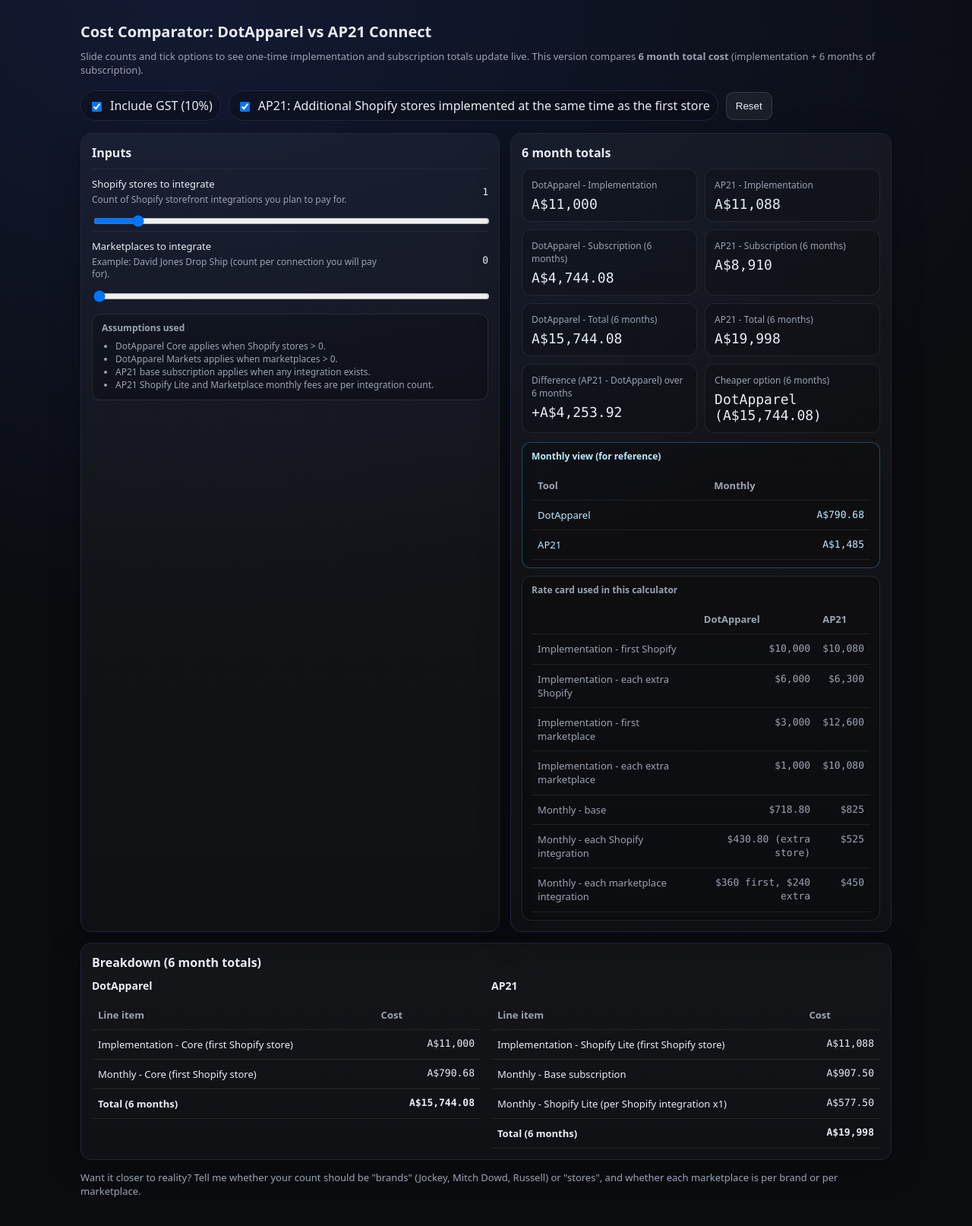
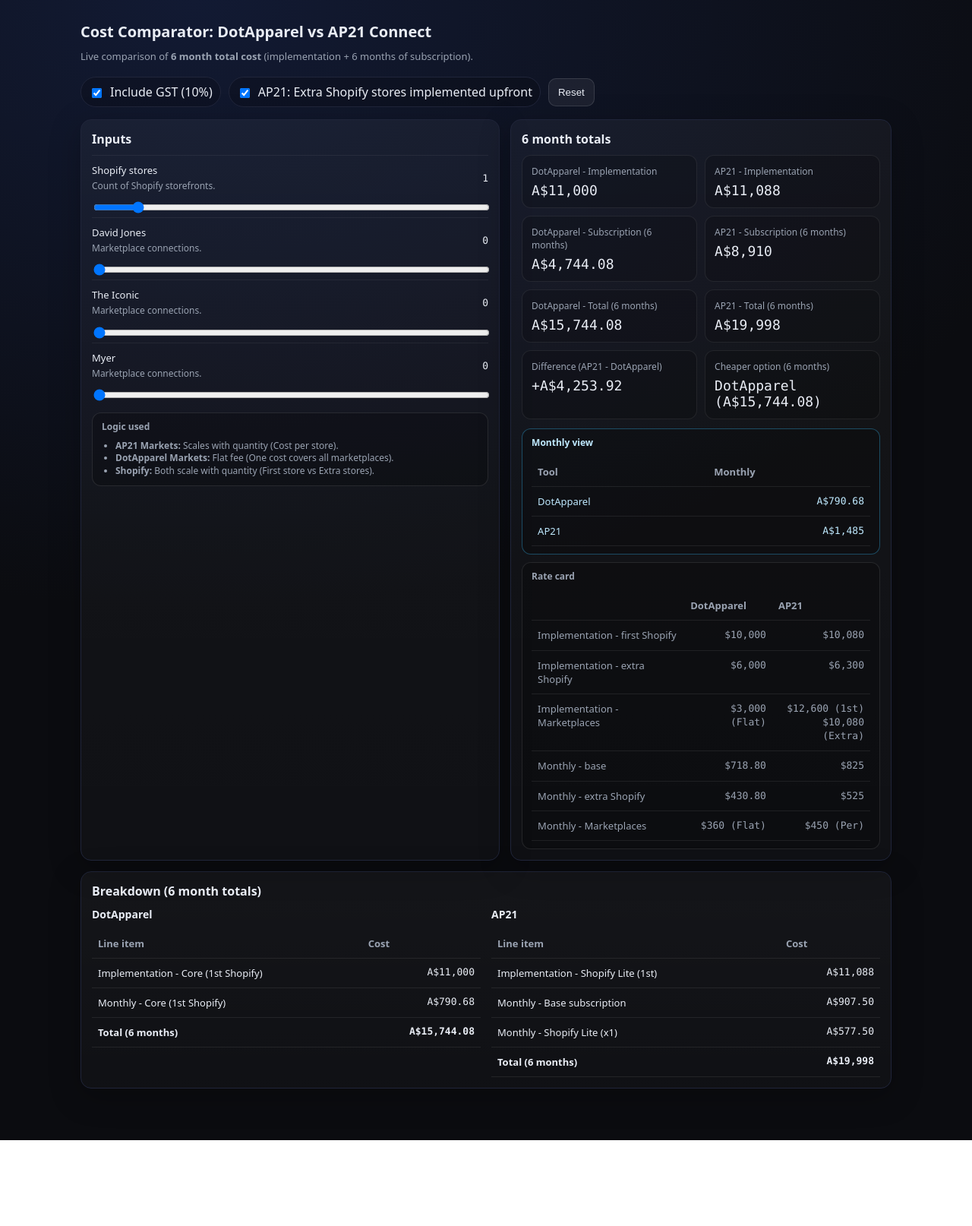
Before and after one commit to NotSuchABigMac/DA-vs-Conn, a plain HTML site: page index.html in a window 1280 px wide. Shown: the whole page at 76% size. After the commit the page ends 1501 px from the top, so only its background shows below. Drawn offline with Linux system fonts and the light colour scheme.

Commit message:
Update index.html

```diff
--- a/index.html
+++ b/index.html
@@ -102,8 +102,7 @@
   <div class="wrap">
     <h1>Cost Comparator: DotApparel vs AP21 Connect</h1>
     <p class="sub">
-      Slide counts and tick options to see one-time implementation and subscription totals update live.
-      This version compares <strong>6 month total cost</strong> (implementation + 6 months of subscription).
+      Live comparison of <strong>6 month total cost</strong> (implementation + 6 months of subscription).
     </p>
 
     <div class="topbar">
@@ -114,7 +113,7 @@
 
       <label class="pill">
         <input id="ap21RequireAllShopifyNow" type="checkbox" checked />
-        <span>AP21: Additional Shopify stores implemented at the same time as the first store</span>
+        <span>AP21: Extra Shopify stores implemented upfront</span>
       </label>
 
       <button id="resetBtn" type="button">Reset</button>
@@ -126,8 +125,8 @@
 
         <div class="row">
           <div>
-            <div class="label">Shopify stores to integrate</div>
-            <div class="muted">Count of Shopify storefront integrations you plan to pay for.</div>
+            <div class="label">Shopify stores</div>
+            <div class="muted">Count of Shopify storefronts.</div>
           </div>
           <div class="val"><span id="shopifyCountVal" class="mono">1</span></div>
         </div>
@@ -135,22 +134,39 @@
 
         <div class="row">
           <div>
-            <div class="label">Marketplaces to integrate</div>
-            <div class="muted">Example: David Jones Drop Ship (count per connection you will pay for).</div>
+            <div class="label">David Jones</div>
+            <div class="muted">Marketplace connections.</div>
           </div>
-          <div class="val"><span id="marketCountVal" class="mono">0</span></div>
+          <div class="val"><span id="djCountVal" class="mono">0</span></div>
         </div>
-        <input id="marketCount" type="range" min="0" max="10" step="1" value="0" />
+        <input id="djCount" type="range" min="0" max="10" step="1" value="0" />
+
+        <div class="row">
+          <div>
+            <div class="label">The Iconic</div>
+            <div class="muted">Marketplace connections.</div>
+          </div>
+          <div class="val"><span id="iconicCountVal" class="mono">0</span></div>
+        </div>
+        <input id="iconicCount" type="range" min="0" max="10" step="1" value="0" />
+
+        <div class="row">
+          <div>
+            <div class="label">Myer</div>
+            <div class="muted">Marketplace connections.</div>
+          </div>
+          <div class="val"><span id="myerCountVal" class="mono">0</span></div>
+        </div>
+        <input id="myerCount" type="range" min="0" max="10" step="1" value="0" />
 
         <div id="warnings" class="note warn" style="display:none;"></div>
 
         <div class="note">
-          <div><strong>Assumptions used</strong></div>
+          <div><strong>Logic used</strong></div>
           <ul style="margin:8px 0 0 18px; padding:0;">
-            <li>DotApparel Core applies when Shopify stores &gt; 0.</li>
-            <li>DotApparel Markets applies when marketplaces &gt; 0.</li>
-            <li>AP21 base subscription applies when any integration exists.</li>
-            <li>AP21 Shopify Lite and Marketplace monthly fees are per integration count.</li>
+            <li><strong>AP21 Markets:</strong> Scales with quantity (Cost per store).</li>
+            <li><strong>DotApparel Markets:</strong> Flat fee (One cost covers all marketplaces).</li>
+            <li><strong>Shopify:</strong> Both scale with quantity (First store vs Extra stores).</li>
           </ul>
         </div>
       </div>
@@ -184,7 +200,7 @@
             <div class="n mono" id="ap21Total6">$0</div>
           </div>
           <div class="kpi">
-            <div class="t">Difference (AP21 - DotApparel) over 6 months</div>
+            <div class="t">Difference (AP21 - DotApparel)</div>
             <div class="n mono" id="diff6">$0</div>
           </div>
           <div class="kpi">
@@ -195,7 +211,7 @@
 
         <div class="note good" style="margin-top:12px;">
           <div style="display:flex; justify-content:space-between; gap:10px; flex-wrap:wrap;">
-            <div><strong>Monthly view (for reference)</strong></div>
+            <div><strong>Monthly view</strong></div>
           </div>
           <table class="table" aria-label="Monthly comparison">
             <thead>
@@ -218,7 +234,7 @@
         </div>
 
         <div class="note">
-          <div><strong>Rate card used in this calculator</strong></div>
+          <div><strong>Rate card</strong></div>
           <table class="table" aria-label="Rate card">
             <thead>
               <tr>
@@ -234,19 +250,14 @@
                 <td class="right mono">$10,080</td>
               </tr>
               <tr>
-                <td>Implementation - each extra Shopify</td>
+                <td>Implementation - extra Shopify</td>
                 <td class="right mono">$6,000</td>
                 <td class="right mono">$6,300</td>
               </tr>
               <tr>
-                <td>Implementation - first marketplace</td>
-                <td class="right mono">$3,000</td>
-                <td class="right mono">$12,600</td>
-              </tr>
-              <tr>
-                <td>Implementation - each extra marketplace</td>
-                <td class="right mono">$1,000</td>
-                <td class="right mono">$10,080</td>
+                <td>Implementation - Marketplaces</td>
+                <td class="right mono">$3,000 (Flat)</td>
+                <td class="right mono">$12,600 (1st)<br>$10,080 (Extra)</td>
               </tr>
               <tr>
                 <td>Monthly - base</td>
@@ -254,14 +265,14 @@
                 <td class="right mono">$825</td>
               </tr>
               <tr>
-                <td>Monthly - each Shopify integration</td>
-                <td class="right mono">$430.80 (extra store)</td>
+                <td>Monthly - extra Shopify</td>
+                <td class="right mono">$430.80</td>
                 <td class="right mono">$525</td>
               </tr>
               <tr>
-                <td>Monthly - each marketplace integration</td>
-                <td class="right mono">$360 first, $240 extra</td>
-                <td class="right mono">$450</td>
+                <td>Monthly - Marketplaces</td>
+                <td class="right mono">$360 (Flat)</td>
+                <td class="right mono">$450 (Per)</td>
               </tr>
             </tbody>
           </table>
@@ -298,10 +309,6 @@
         </div>
       </div>
     </div>
-
-    <p class="sub" style="margin-top:14px;">
-      Want it closer to reality? Tell me whether your count should be "brands" (Jockey, Mitch Dowd, Russell) or "stores", and whether each marketplace is per brand or per marketplace.
-    </p>
   </div>
 
   <script>
@@ -313,14 +320,11 @@
       dot: {
         implCoreFirstShopify: 10000,
         implCoreExtraShopify: 6000,
-        implMarketsFirst: 3000,
-        implMarketsExtra: 1000,
+        implMarketsFlat: 3000, // Flat fee regardless of count
 
         monthlyCoreBaseFirstShopify: 718.80,
         monthlyCoreExtraShopify: 430.80,
-
-        monthlyMarketsFirst: 360,
-        monthlyMarketsExtra: 240,
+        monthlyMarketsFlat: 360, // Flat fee regardless of count
       },
 
       ap21: {
@@ -338,14 +342,18 @@
 
     const els = {
       shopifyCount: document.getElementById("shopifyCount"),
-      marketCount: document.getElementById("marketCount"),
+      djCount: document.getElementById("djCount"),
+      iconicCount: document.getElementById("iconicCount"),
+      myerCount: document.getElementById("myerCount"),
+
       shopifyCountVal: document.getElementById("shopifyCountVal"),
-      marketCountVal: document.getElementById("marketCountVal"),
+      djCountVal: document.getElementById("djCountVal"),
+      iconicCountVal: document.getElementById("iconicCountVal"),
+      myerCountVal: document.getElementById("myerCountVal"),
 
       includeGst: document.getElementById("includeGst"),
       ap21RequireAllShopifyNow: document.getElementById("ap21RequireAllShopifyNow"),
       resetBtn: document.getElementById("resetBtn"),
-
       warnings: document.getElementById("warnings"),
 
       dotImpl: document.getElementById("dotImpl"),
@@ -398,18 +406,23 @@
 
     function calculate() {
       const shopify = parseInt(els.shopifyCount.value, 10);
-      const markets = parseInt(els.marketCount.value, 10);
+      const dj = parseInt(els.djCount.value, 10);
+      const iconic = parseInt(els.iconicCount.value, 10);
+      const myer = parseInt(els.myerCount.value, 10);
+      const markets = dj + iconic + myer;
+
       const includeGst = els.includeGst.checked;
 
       els.shopifyCountVal.textContent = String(shopify);
-      els.marketCountVal.textContent = String(markets);
+      els.djCountVal.textContent = String(dj);
+      els.iconicCountVal.textContent = String(iconic);
+      els.myerCountVal.textContent = String(myer);
 
       const anyIntegration = (shopify + markets) > 0;
 
       let warnMsgs = [];
-
       if (shopify > 1 && !els.ap21RequireAllShopifyNow.checked) {
-        warnMsgs.push("AP21 note: The quote states the $6,300 extra Shopify implementations must be delivered at the same time as the initial $10,080. You have turned that rule off, so treat these numbers as a scenario only.");
+        warnMsgs.push("AP21 note: You have disabled concurrent rollout. Treat extra implementation costs as theoretical.");
       }
       if (!anyIntegration) {
         warnMsgs.push("No integrations selected. Totals will be $0.");
@@ -424,73 +437,60 @@
 
       clearBreakdowns();
 
-      // DotApparel
+      // --- DotApparel (Flat Market Logic) ---
       let dotImpl = 0;
       let dotMonthly = 0;
 
       if (shopify > 0) {
         dotImpl += PRICES.dot.implCoreFirstShopify;
-        addRow(els.dotBreakdown, `Implementation - Core (first Shopify store)`, applyGst(PRICES.dot.implCoreFirstShopify, includeGst));
+        addRow(els.dotBreakdown, `Implementation - Core (1st Shopify)`, applyGst(PRICES.dot.implCoreFirstShopify, includeGst));
         if (shopify > 1) {
           const extra = (shopify - 1) * PRICES.dot.implCoreExtraShopify;
           dotImpl += extra;
-          addRow(els.dotBreakdown, `Implementation - Core (additional Shopify stores x${shopify - 1})`, applyGst(extra, includeGst));
+          addRow(els.dotBreakdown, `Implementation - Core (Extra Shopify x${shopify - 1})`, applyGst(extra, includeGst));
         }
 
         dotMonthly += PRICES.dot.monthlyCoreBaseFirstShopify;
-        addRow(els.dotBreakdown, `Monthly - Core (first Shopify store)`, applyGst(PRICES.dot.monthlyCoreBaseFirstShopify, includeGst));
+        addRow(els.dotBreakdown, `Monthly - Core (1st Shopify)`, applyGst(PRICES.dot.monthlyCoreBaseFirstShopify, includeGst));
         if (shopify > 1) {
           const extraMonthly = (shopify - 1) * PRICES.dot.monthlyCoreExtraShopify;
           dotMonthly += extraMonthly;
-          addRow(els.dotBreakdown, `Monthly - Core (additional Shopify stores x${shopify - 1})`, applyGst(extraMonthly, includeGst));
+          addRow(els.dotBreakdown, `Monthly - Core (Extra Shopify x${shopify - 1})`, applyGst(extraMonthly, includeGst));
         }
       }
 
       if (markets > 0) {
-        dotImpl += PRICES.dot.implMarketsFirst;
-        addRow(els.dotBreakdown, `Implementation - Markets (first marketplace)`, applyGst(PRICES.dot.implMarketsFirst, includeGst));
-        if (markets > 1) {
-          const extraM = (markets - 1) * PRICES.dot.implMarketsExtra;
-          dotImpl += extraM;
-          addRow(els.dotBreakdown, `Implementation - Markets (additional marketplaces x${markets - 1})`, applyGst(extraM, includeGst));
-        }
+        // FLAT FEE applied once if markets > 0
+        dotImpl += PRICES.dot.implMarketsFlat;
+        addRow(els.dotBreakdown, `Implementation - Markets (Flat fee for ${markets} active)`, applyGst(PRICES.dot.implMarketsFlat, includeGst));
 
-        dotMonthly += PRICES.dot.monthlyMarketsFirst;
-        addRow(els.dotBreakdown, `Monthly - Markets (first marketplace)`, applyGst(PRICES.dot.monthlyMarketsFirst, includeGst));
-        if (markets > 1) {
-          const extraMarketsMonthly = (markets - 1) * PRICES.dot.monthlyMarketsExtra;
-          dotMonthly += extraMarketsMonthly;
-          addRow(els.dotBreakdown, `Monthly - Markets (additional marketplaces x${markets - 1})`, applyGst(extraMarketsMonthly, includeGst));
-        }
+        dotMonthly += PRICES.dot.monthlyMarketsFlat;
+        addRow(els.dotBreakdown, `Monthly - Markets (Flat fee for ${markets} active)`, applyGst(PRICES.dot.monthlyMarketsFlat, includeGst));
       }
 
-      // AP21
+      // --- AP21 (Scaled Market Logic) ---
       let ap21Impl = 0;
       let ap21Monthly = 0;
 
       if (shopify > 0) {
         ap21Impl += PRICES.ap21.implFirstShopify;
-        addRow(els.ap21Breakdown, `Implementation - Shopify Lite (first Shopify store)`, applyGst(PRICES.ap21.implFirstShopify, includeGst));
+        addRow(els.ap21Breakdown, `Implementation - Shopify Lite (1st)`, applyGst(PRICES.ap21.implFirstShopify, includeGst));
         if (shopify > 1) {
           const extra = (shopify - 1) * PRICES.ap21.implExtraShopify;
           ap21Impl += extra;
-          addRow(els.ap21Breakdown, `Implementation - Shopify Lite (additional Shopify stores x${shopify - 1})`, applyGst(extra, includeGst));
-
-          if (els.ap21RequireAllShopifyNow.checked) {
-            const tr = document.createElement("tr");
-            tr.innerHTML = `<td class="small">Note</td><td class="right small">Extra Shopify impl is assumed concurrent with the first store.</td>`;
-            els.ap21Breakdown.appendChild(tr);
-          }
+          addRow(els.ap21Breakdown, `Implementation - Shopify Lite (Extra x${shopify - 1})`, applyGst(extra, includeGst));
         }
       }
 
       if (markets > 0) {
+        // SCALED FEE: First market expensive, subsequent markets slightly cheaper
         ap21Impl += PRICES.ap21.implFirstMarketplace;
-        addRow(els.ap21Breakdown, `Implementation - Marketplace (first marketplace)`, applyGst(PRICES.ap21.implFirstMarketplace, includeGst));
+        addRow(els.ap21Breakdown, `Implementation - Markets (1st of ${markets})`, applyGst(PRICES.ap21.implFirstMarketplace, includeGst));
+
         if (markets > 1) {
           const extraM = (markets - 1) * PRICES.ap21.implExtraMarketplace;
           ap21Impl += extraM;
-          addRow(els.ap21Breakdown, `Implementation - Marketplace (additional marketplaces x${markets - 1})`, applyGst(extraM, includeGst));
+          addRow(els.ap21Breakdown, `Implementation - Markets (Extra x${markets - 1})`, applyGst(extraM, includeGst));
         }
       }
 
@@ -501,12 +501,12 @@
       if (shopify > 0) {
         const m = shopify * PRICES.ap21.monthlyPerShopify;
         ap21Monthly += m;
-        addRow(els.ap21Breakdown, `Monthly - Shopify Lite (per Shopify integration x${shopify})`, applyGst(m, includeGst));
+        addRow(els.ap21Breakdown, `Monthly - Shopify Lite (x${shopify})`, applyGst(m, includeGst));
       }
       if (markets > 0) {
         const m = markets * PRICES.ap21.monthlyPerMarketplace;
         ap21Monthly += m;
-        addRow(els.ap21Breakdown, `Monthly - Marketplace (per marketplace integration x${markets})`, applyGst(m, includeGst));
+        addRow(els.ap21Breakdown, `Monthly - Marketplace (x${markets})`, applyGst(m, includeGst));
       }
 
       // Display totals (GST applied)
@@ -553,7 +553,9 @@
 
     function reset() {
       els.shopifyCount.value = 1;
-      els.marketCount.value = 0;
+      els.djCount.value = 0;
+      els.iconicCount.value = 0;
+      els.myerCount.value = 0;
       els.includeGst.checked = true;
       els.ap21RequireAllShopifyNow.checked = true;
       calculate();
@@ -561,7 +563,9 @@
 
     ["input", "change"].forEach(evt => {
       els.shopifyCount.addEventListener(evt, calculate);
-      els.marketCount.addEventListener(evt, calculate);
+      els.djCount.addEventListener(evt, calculate);
+      els.iconicCount.addEventListener(evt, calculate);
+      els.myerCount.addEventListener(evt, calculate);
       els.includeGst.addEventListener(evt, calculate);
       els.ap21RequireAllShopifyNow.addEventListener(evt, calculate);
     });
```
